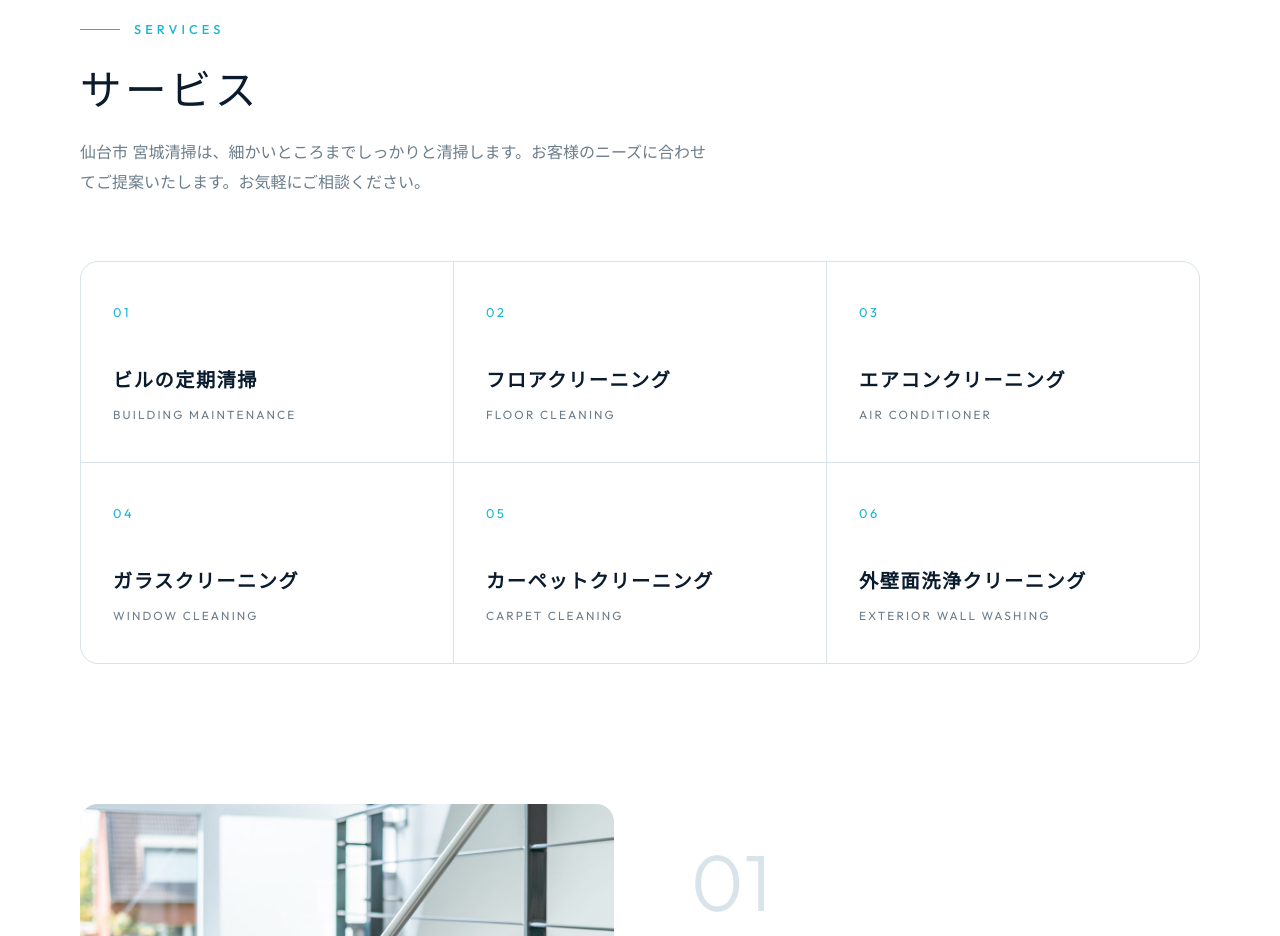
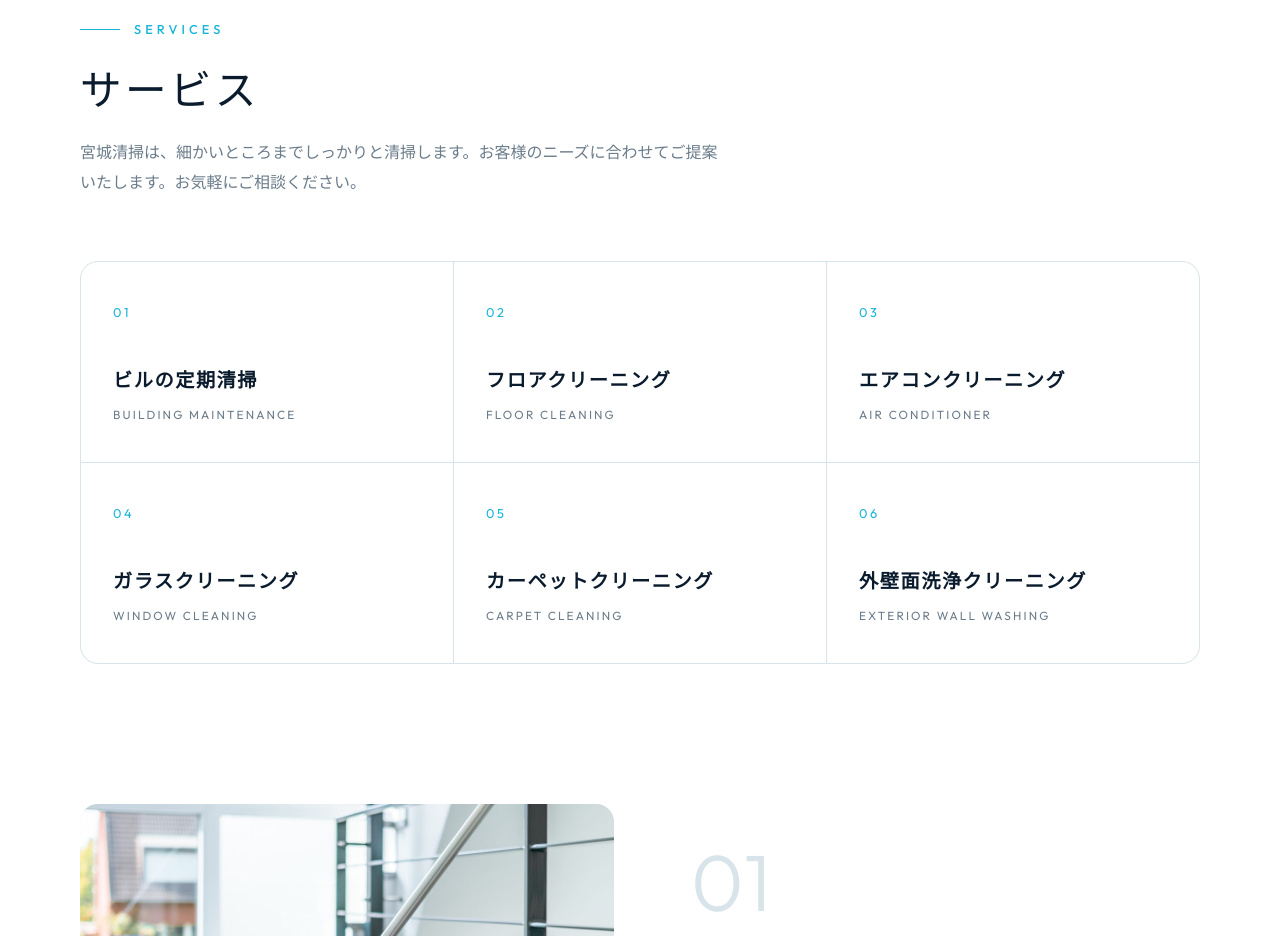
Before and after one commit to HighBridge0000/miyagi-seiso, a plain HTML site: page index.html in a window 1280 px wide. Shown: the part 2120-3056 px from the top of the page. Drawn offline with Linux system fonts and the light colour scheme.

Commit message:
Update index.html

```diff
--- a/index.html
+++ b/index.html
@@ -538,7 +538,7 @@ footer{padding:56px 0 26px}
       <div class="sec-head reveal">
         <div class="eyebrow">Services</div>
         <h2>サービス</h2>
-        <p>仙台市 宮城清掃は、細かいところまでしっかりと清掃します。お客様のニーズに合わせてご提案いたします。お気軽にご相談ください。</p>
+        <p>宮城清掃は、細かいところまでしっかりと清掃します。お客様のニーズに合わせてご提案いたします。お気軽にご相談ください。</p>
       </div>
       <div class="grid">
         <a href="#building" class="card reveal"><span class="no">01</span><div><h3>ビルの定期清掃</h3><span class="en">Building Maintenance</span></div></a>
```
